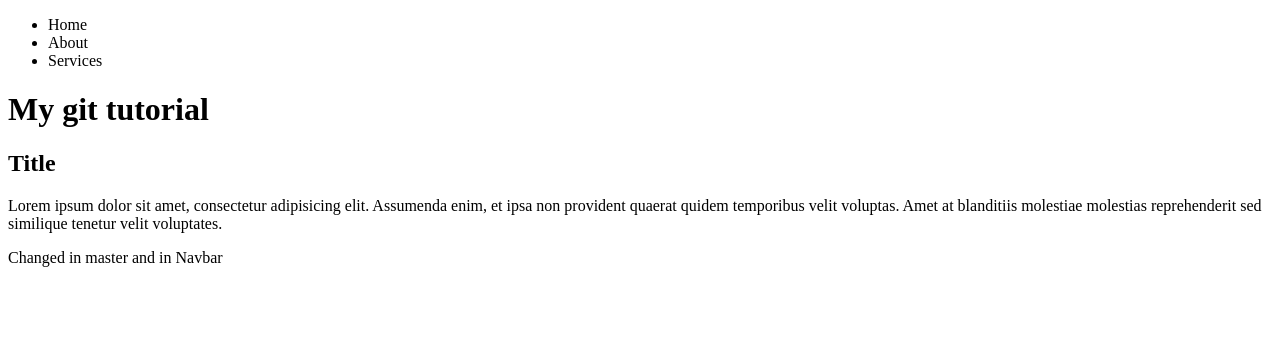
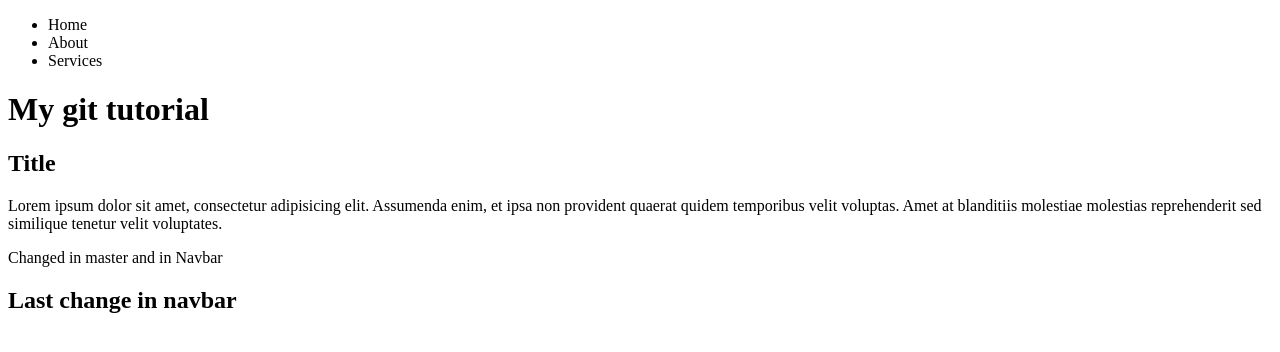
Before and after one commit to shakhbozv/onlinestoretest, a plain HTML site: page index.html in a window 1280 px wide. Drawn offline with Linux system fonts and the light colour scheme.

Commit message:
Last change

```diff
--- a/index.html
+++ b/index.html
@@ -26,6 +26,7 @@
 
 <footer>
     Changed in master and in Navbar
+    <h2>Last change in navbar</h2>
 </footer>
 </body>
 </html>
```
